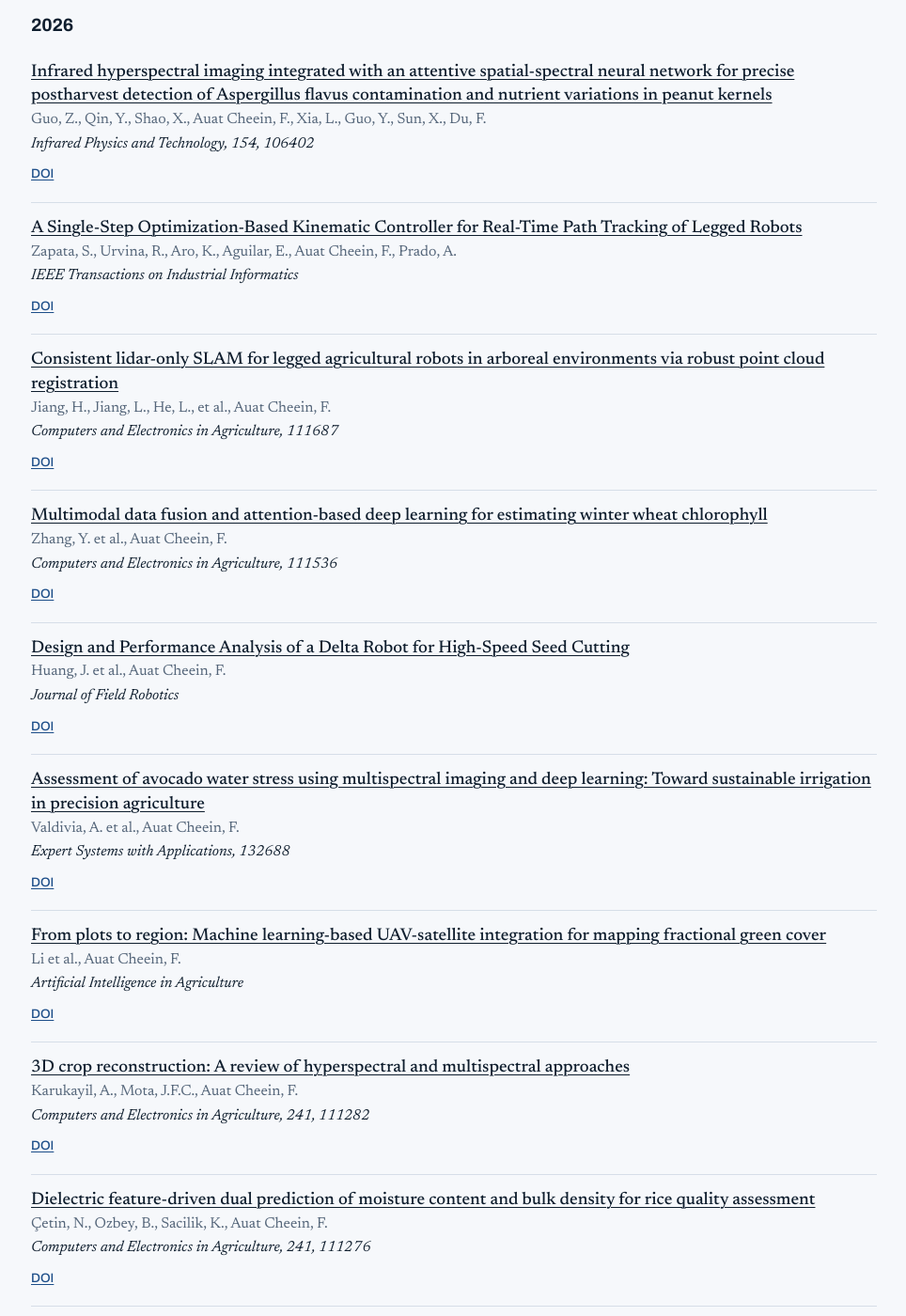
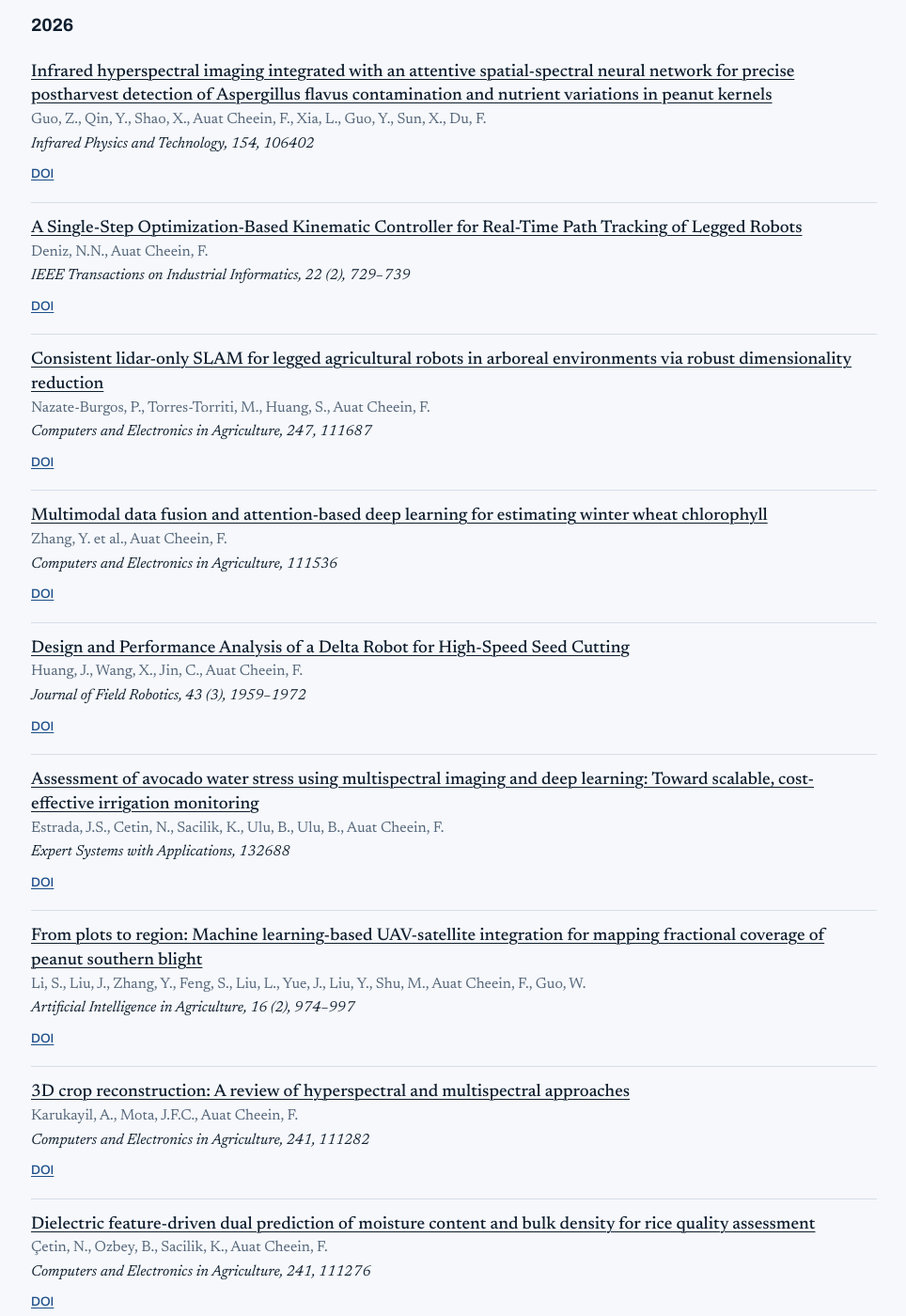
Before and after one commit to fauatcheein/fauatcheein, a Jekyll site: the page built from publications.html, in a window 1280 px wide and 1400 px high, scrolled down 771 px. Shown: the whole window at 94% size, without its empty margins (71-1035 px from the left). Built offline with Jekyll 4.4.1, drawn with Linux system fonts in a browser that asks for light colours; part of the change alters nothing that is shown; some of the changed text lies outside the part shown.

Commit message:
Collaboration map: add co-author institutions verified from 2024–2026 papers; correct 8 publication records
Co-Authored-By: Claude Opus 5.5 <noreply@anthropic.com>
Claude-Session: https://claude.ai/code/session_013vG8pAwPL2boRy86rjwP67

```diff
--- a/_data/network.yml
+++ b/_data/network.yml
@@ -31,6 +31,13 @@
   lat: 41.1090
   lng: 16.8790
   people: Giulio Reina
+
+- name: STIIMA, National Research Council of Italy (CNR)
+  place: Bari, Italy
+  type: collaborator
+  lat: 41.1250
+  lng: 16.8620
+  people: Rosa Pia Devanna · LiDAR point clouds and localisation in orchards
 
 - name: Universitat de Lleida
   place: Lleida, Spain
@@ -93,7 +100,7 @@
   type: collaborator
   lat: -33.4410
   lng: -70.6400
-  people: Miguel Torres Torriti
+  people: Miguel Torres-Torriti, Paola Nazate-Burgos · SLAM for legged robots, point clouds in orchards
 
 - name: Universidad de los Andes
   place: Santiago, Chile
@@ -129,6 +136,90 @@
   lat: -33.9170
   lng: 151.2310
   people: José Guivant
+
+- name: Ankara University
+  place: Ankara, Türkiye
+  type: collaborator
+  lat: 39.9370
+  lng: 32.8630
+  people: Kamil Saçılık, Necati Çetin, Burak Özbey · spectral and dielectric sensing of crops and food
+
+- name: Erciyes University and Kayseri University
+  place: Kayseri, Türkiye
+  type: collaborator
+  lat: 38.7120
+  lng: 35.5300
+  people: Burak Ulu, Banu Ulu · avocado water stress from multispectral imaging
+
+- name: Leibniz Institute for Agricultural Engineering and Bioeconomy (ATB) and TU Berlin
+  place: Potsdam and Berlin, Germany
+  type: collaborator
+  lat: 52.4330
+  lng: 13.0120
+  people: Redmond R. Shamshiri, Cornelia Weltzien, Volker Dworak, Maryam Behjati · orchard robot navigation and control
+
+- name: Kharazmi University
+  place: Tehran, Iran
+  type: collaborator
+  lat: 35.7000
+  lng: 51.3900
+  people: Alireza Azimi, Aliakbar Ghasemzadeh · robust path tracking
+
+- name: University of California, Riverside
+  place: Riverside, California, USA
+  type: collaborator
+  lat: 33.9737
+  lng: -117.3281
+  people: Konstantinos Karydis · robust path tracking
+
+- name: University of Technology Sydney
+  place: Sydney, Australia
+  type: collaborator
+  lat: -33.8832
+  lng: 151.2005
+  people: Shoudong Huang · lidar SLAM for legged robots
+
+- name: Henan Agricultural University and Henan Academy of Agricultural Sciences
+  place: Zhengzhou, China
+  type: collaborator
+  lat: 34.7466
+  lng: 113.6253
+  people: Wei Guo, Shangzhou Li, Juan Liu and team · UAV-satellite monitoring of peanut disease
+
+- name: Nanjing Institute of Agricultural Mechanization (Ministry of Agriculture and Rural Affairs)
+  place: Nanjing, China
+  type: collaborator
+  lat: 32.0200
+  lng: 118.8500
+  people: Chengqian Jin · sprayer control, seed-potato cutting robots
+
+- name: College of Agricultural Engineering and Food Science
+  place: Zibo, Shandong, China
+  type: collaborator
+  lat: 36.8130
+  lng: 118.0550
+  people: Yanxin Wang · canopy-based sprayer speed control
+
+- name: Dalian Academy of Agricultural Sciences and Liaoning Normal University
+  place: Dalian, China
+  type: collaborator
+  lat: 38.9140
+  lng: 121.6147
+  people: Hui Zhao, Bo Fu · nocturnal insect pest monitoring
+
+- name: Brunel University of London
+  place: London, UK
+  type: collaborator
+  lat: 51.5326
+  lng: -0.4727
+  people: Mingfeng Wang · selective laser weeding
+
+- name: sinc(i), UNL-CONICET
+  place: Santa Fe, Argentina
+  type: collaborator
+  lat: -31.6400
+  lng: -60.6720
+  people: Néstor N. Deniz · path tracking for legged robots and N-trailer vehicles
 
 # ---------------------------------------------------------------- where our PhD graduates work
 - name: University of Lincoln
--- a/_data/publications.yml
+++ b/_data/publications.yml
@@ -13,15 +13,15 @@
   topics: [spectral, vision, food]
 
 - title: "A Single-Step Optimization-Based Kinematic Controller for Real-Time Path Tracking of Legged Robots"
-  authors: "Zapata, S., Urvina, R., Aro, K., Aguilar, E., Auat Cheein, F., Prado, A."
-  venue: "IEEE Transactions on Industrial Informatics"
+  authors: "Deniz, N.N., Auat Cheein, F."
+  venue: "IEEE Transactions on Industrial Informatics, 22 (2), 729–739"
   year: 2026
   doi: "10.1109/TII.2025.3609176"
   topics: [legged, navigation]
 
-- title: "Consistent lidar-only SLAM for legged agricultural robots in arboreal environments via robust point cloud registration"
-  authors: "Jiang, H., Jiang, L., He, L., et al., Auat Cheein, F."
-  venue: "Computers and Electronics in Agriculture, 111687"
+- title: "Consistent lidar-only SLAM for legged agricultural robots in arboreal environments via robust dimensionality reduction"
+  authors: "Nazate-Burgos, P., Torres-Torriti, M., Huang, S., Auat Cheein, F."
+  venue: "Computers and Electronics in Agriculture, 247, 111687"
   year: 2026
   doi: "10.1016/j.compag.2026.111687"
   topics: [lidar, legged, field-robots]
@@ -34,25 +34,25 @@
   topics: [vision, estimation, phenotyping]
 
 - title: "Design and Performance Analysis of a Delta Robot for High-Speed Seed Cutting"
-  authors: "Huang, J. et al., Auat Cheein, F."
-  venue: "Journal of Field Robotics"
+  authors: "Huang, J., Wang, X., Jin, C., Auat Cheein, F."
+  venue: "Journal of Field Robotics, 43 (3), 1959–1972"
   year: 2026
   doi: "10.1002/rob.70126"
   topics: [manipulation, field-robots, food]
 
-- title: "Assessment of avocado water stress using multispectral imaging and deep learning: Toward sustainable irrigation in precision agriculture"
-  authors: "Valdivia, A. et al., Auat Cheein, F."
+- title: "Assessment of avocado water stress using multispectral imaging and deep learning: Toward scalable, cost-effective irrigation monitoring"
+  authors: "Estrada, J.S., Cetin, N., Sacilik, K., Ulu, B., Ulu, B., Auat Cheein, F."
   venue: "Expert Systems with Applications, 132688"
   year: 2026
   doi: "10.1016/j.eswa.2026.132688"
   topics: [spectral, vision, phenotyping]
 
-- title: "From plots to region: Machine learning-based UAV-satellite integration for mapping fractional green cover"
-  authors: "Li et al., Auat Cheein, F."
-  venue: "Artificial Intelligence in Agriculture"
+- title: "From plots to region: Machine learning-based UAV-satellite integration for mapping fractional coverage of peanut southern blight"
+  authors: "Li, S., Liu, J., Zhang, Y., Feng, S., Liu, L., Yue, J., Liu, Y., Shu, M., Auat Cheein, F., Guo, W."
+  venue: "Artificial Intelligence in Agriculture, 16 (2), 974–997"
   year: 2026
   doi: "10.1016/j.aiia.2026.04.008"
-  topics: [uav-satellite, vision, phenotyping, environment]
+  topics: [uav-satellite, vision, pests]
 
 - title: "3D crop reconstruction: A review of hyperspectral and multispectral approaches"
   authors: "Karukayil, A., Mota, J.F.C., Auat Cheein, F."
@@ -83,16 +83,16 @@
   doi: "10.3390/bios16010013"
   topics: [phenotyping]
 
-- title: "Integrated microwave cavity perturbation sensor for nondestructive estimation of moisture"
-  authors: "Precoppe, M. et al., Auat Cheein, F."
-  venue: "PLOS ONE, e0343435"
+- title: "Integrated microwave cavity perturbation sensor for nondestructive estimation of moisture content of grains: A case study on wheat and chickpea"
+  authors: "Saçılık, K., Çetin, N., Özbey, B., Auat Cheein, F."
+  venue: "PLOS ONE, 21 (3), e0343435"
   year: 2026
   doi: "10.1371/journal.pone.0343435"
   topics: [food]
 
-- title: "Prediction of vegetation indices from downsampled hyperspectral data using machine learning"
-  authors: "Vargas, J. et al., Auat Cheein, F."
-  venue: "PLOS ONE, e0323158"
+- title: "Prediction of vegetation indices from downsampled hyperspectral data using machine learning: A novel framework for olive crop monitoring"
+  authors: "Estrada, J.S., Çetin, N., Saçılık, K., Guo, Z., Auat Cheein, F."
+  venue: "PLOS ONE, 21 (3), e0323158"
   year: 2026
   doi: "10.1371/journal.pone.0323158"
   topics: [spectral, phenotyping]
@@ -149,7 +149,7 @@
   topics: [estimation, navigation, field-robots]
 
 - title: "Exploring the Frequency Domain Point Cloud Processing for Localisation Purposes in Arboreal Environments"
-  authors: "Karukayil, A., Mota, J.F.C., Auat Cheein, F."
+  authors: "Devanna, R.P., Torres-Torriti, M., Sacilik, K., Cetin, N., Auat Cheein, F."
   venue: "Algorithms, 18 (8), 522"
   year: 2025
   doi: "10.3390/a18080522"
```
